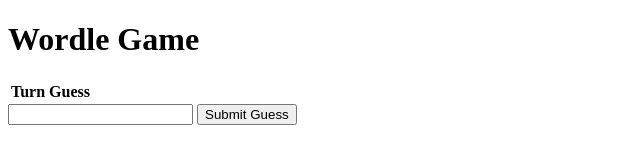
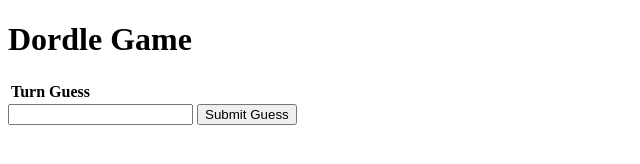
Before and after one commit to blockydragon/WordGuessrAB, a website: page frontend/static/playGame.html in a window 1280 px wide. Shown: the whole page, without its empty margins (0-640 px from the left). Drawn offline with nearby package versions, Linux system fonts and the light colour scheme; no server answers; sample sign-in values are in the browser's storage.

Commit message:
Changer to Dordle name

```diff
--- a/frontend/static/playGame.html
+++ b/frontend/static/playGame.html
@@ -23,7 +23,7 @@
   </style>
 </head>
 <body>
-    <h1>Wordle Game</h1>
+    <h1>Dordle Game</h1>
     <div id="game-board"></div>
     <table id="gameResultsTable">
       <thead>
```
